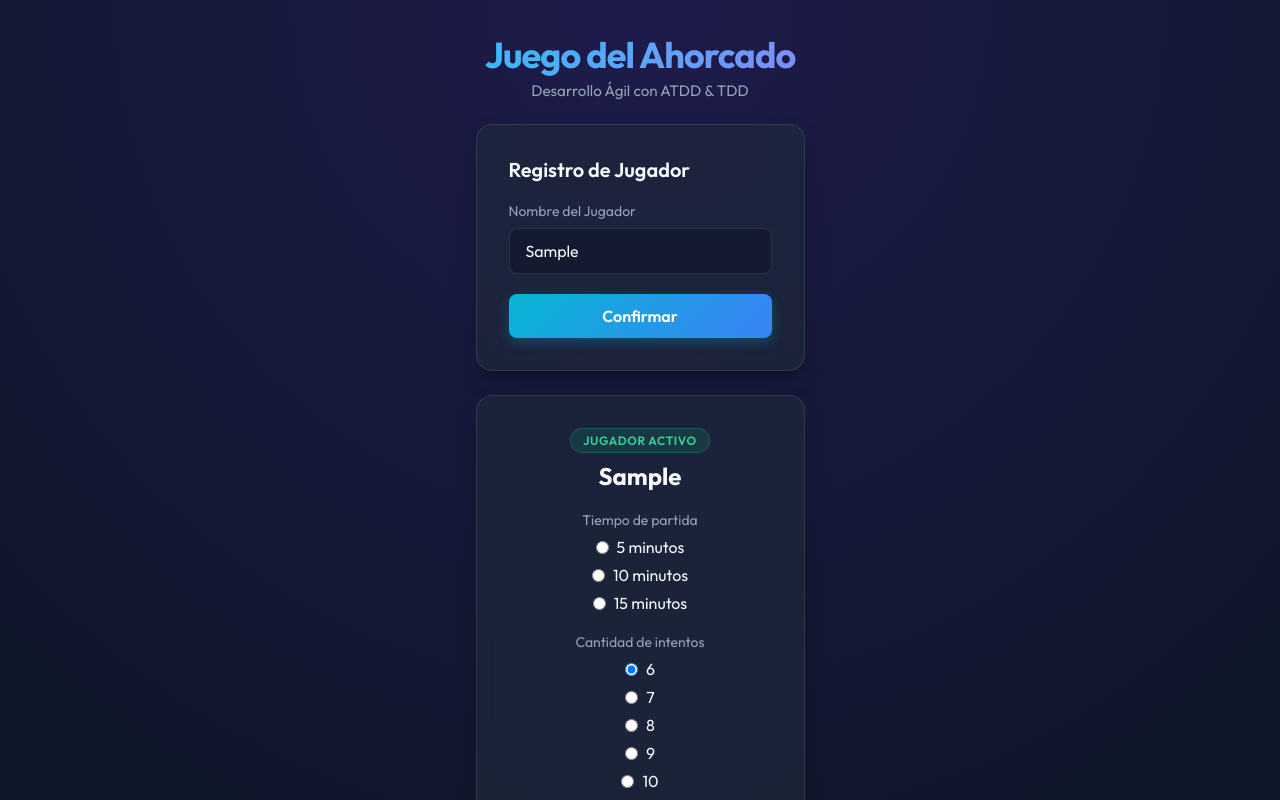
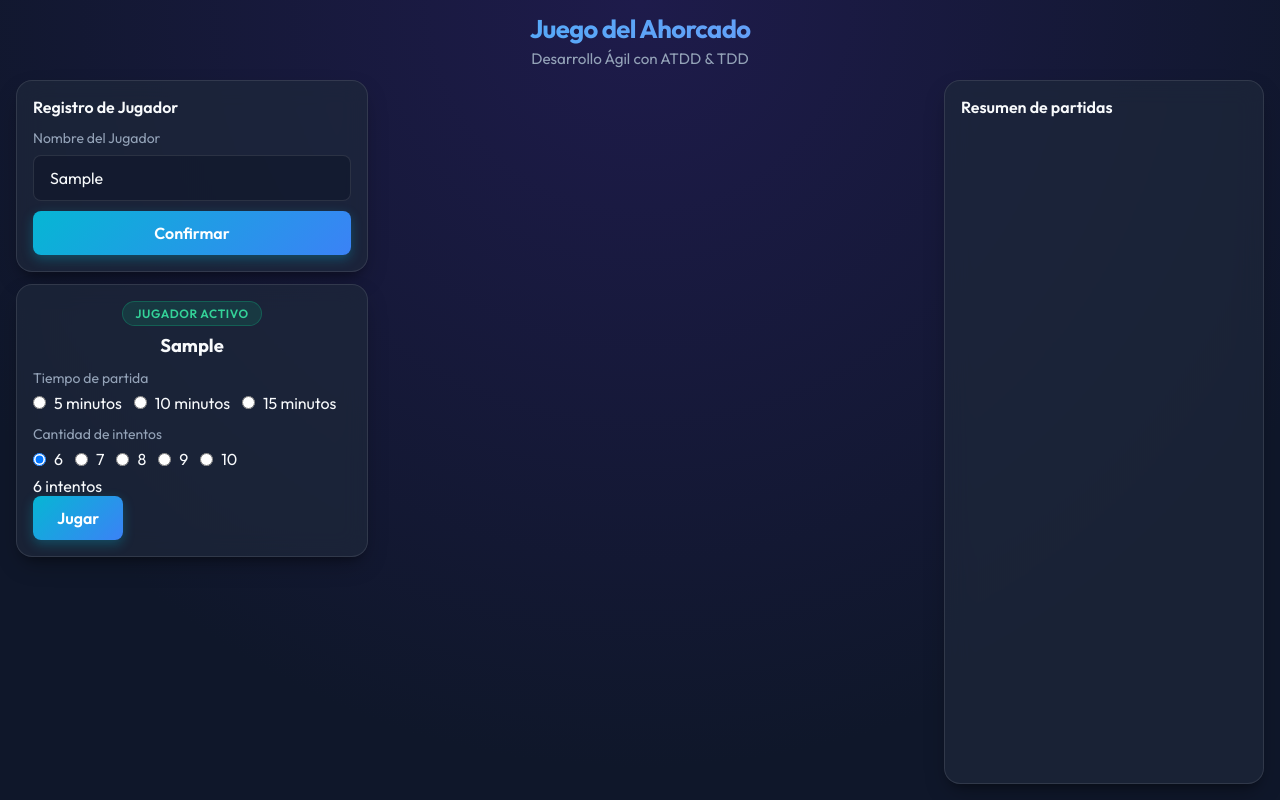
Before and after one commit to estebannbn/tpi-agiles, a React (Vite) app: page / in a window 1280 px wide. Both pictures are taken after typing "Sample" into the empty fields and a click on the button "Confirmar". Shown: the top 800 px of the page. Built offline with nearby package versions, Linux system fonts and the light colour scheme.

Commit message:
REFACTOR: la pantalla usa el ancho y no scrollea

```diff
--- a/src/style.css
+++ b/src/style.css
@@ -20,23 +20,63 @@
   padding: 0;
 }
 
+html,
+body,
+#app {
+  height: 100%;
+  width: 100%;
+}
+
 body {
   font-family: var(--font-family);
   background: radial-gradient(circle at 50% 0%, #1e1b4b 0%, var(--bg-primary) 75%);
   color: var(--text-main);
-  min-height: 100vh;
-  display: flex;
-  justify-content: center;
-  align-items: center;
-  padding: 2rem 1rem;
+  height: 100vh;
+  width: 100vw;
+  overflow: hidden;
 }
 
 .game-container {
   width: 100%;
-  max-width: 520px;
+  height: 100%;
+  display: grid;
+  grid-template-rows: auto minmax(0, 1fr);
+  gap: 0.75rem;
+  padding: 0.75rem 1rem 1rem;
+}
+
+.layout {
+  display: grid;
+  grid-template-columns: minmax(280px, 22rem) minmax(0, 1fr) minmax(240px, 20rem);
+  gap: 0.75rem;
+  min-height: 0;
+}
+
+.columna {
+  min-height: 0;
   display: flex;
   flex-direction: column;
-  gap: 1.5rem;
+  gap: 0.75rem;
+}
+
+.columna-resumen,
+#resumen-card {
+  min-height: 0;
+}
+
+#resumen-card {
+  flex: 1;
+  display: flex;
+  flex-direction: column;
+  overflow: hidden;
+}
+
+.resumen-lista {
+  overflow: auto;
+  min-height: 0;
+  display: flex;
+  flex-direction: column;
+  gap: 0.5rem;
 }
 
 .header {
@@ -44,7 +84,7 @@ body {
 }
 
 .title {
-  font-size: 2.25rem;
+  font-size: 1.6rem;
   font-weight: 700;
   background: linear-gradient(135deg, #38bdf8, #818cf8);
   -webkit-background-clip: text;
@@ -64,7 +104,7 @@ body {
   -webkit-backdrop-filter: blur(12px);
   border: 1px solid var(--border-color);
   border-radius: 1rem;
-  padding: 2rem;
+  padding: 1rem;
   box-shadow: 0 10px 25px -5px rgba(0, 0, 0, 0.3), 0 8px 10px -6px rgba(0, 0, 0, 0.3);
   transition: transform 0.2s ease, box-shadow 0.2s ease;
 }
@@ -75,16 +115,16 @@ body {
 }
 
 .card-title {
-  font-size: 1.25rem;
+  font-size: 1rem;
   font-weight: 600;
-  margin-bottom: 1.25rem;
+  margin-bottom: 0.75rem;
   color: var(--text-main);
 }
 
 .form {
   display: flex;
   flex-direction: column;
-  gap: 1.25rem;
+  gap: 0.6rem;
 }
 
 .field-group {
@@ -177,16 +217,22 @@ body {
 }
 
 .player-heading {
-  font-size: 1.5rem;
+  font-size: 1.15rem;
   color: var(--text-main);
 }
 
 .tiempo-partida {
-  margin-top: 1.25rem;
+  margin-top: 0.75rem;
   display: flex;
   flex-direction: column;
-  gap: 0.5rem;
-  align-items: center;
+  gap: 0.4rem;
+  align-items: stretch;
+}
+
+.opciones {
+  display: flex;
+  flex-wrap: wrap;
+  gap: 0.35rem 0.75rem;
 }
 
 .opcion {
@@ -206,13 +252,13 @@ body {
 }
 
 .reloj {
-  font-size: 2rem;
+  font-size: 1.35rem;
   font-weight: 700;
   letter-spacing: 0.1em;
   color: var(--accent-cyan);
   background: rgba(15, 23, 42, 0.6);
   border: 1px solid var(--accent-glow);
-  padding: 0.5rem 1.5rem;
+  padding: 0.35rem 1rem;
   border-radius: 0.75rem;
   box-shadow: 0 0 15px var(--accent-glow);
 }
--- a/src/ui/App.tsx
+++ b/src/ui/App.tsx
@@ -79,6 +79,8 @@ export function App() {
         <p className="subtitle">Desarrollo Ágil con ATDD & TDD</p>
       </header>
 
+      <div className="layout">
+      <div className="columna columna-config">
       <section className="card" id="registro-card">
         <h2 className="card-title">Registro de Jugador</h2>
         <form id="registro-form" className="form" onSubmit={confirmar}>
@@ -122,6 +124,7 @@ export function App() {
             aria-label="Tiempo de partida"
           >
             <span className="label">Tiempo de partida</span>
+            <div className="opciones">
             {duraciones.map((minutos) => (
               <label className="opcion" key={minutos}>
                 <input
@@ -137,6 +140,7 @@ export function App() {
                 {minutos} minutos
               </label>
             ))}
+            </div>
           </div>
           <div
             className="tiempo-partida"
@@ -144,6 +148,7 @@ export function App() {
             aria-label="Cantidad de intentos"
           >
             <span className="label">Cantidad de intentos</span>
+            <div className="opciones">
             {opcionesIntentos.map((cantidad) => (
               <label className="opcion" key={cantidad}>
                 <input
@@ -157,6 +162,7 @@ export function App() {
                 {cantidad}
               </label>
             ))}
+            </div>
             <span>{intentos} intentos</span>
           </div>
           {tiempo ? (
@@ -178,7 +184,9 @@ export function App() {
           </button>
         </section>
       ) : null}
+      </div>
 
+      <div className="columna columna-partida">
       {juego ? (
         <section className="card" id="tablero-card">
           <h2 className="card-title">Partida</h2>
@@ -229,7 +237,9 @@ export function App() {
           ) : null}
         </section>
       ) : null}
+      </div>
 
+      <div className="columna columna-resumen">
       <section className="card" id="resumen-card">
         <h2 className="card-title">Resumen de partidas</h2>
         <div className="resumen-lista">
@@ -245,6 +255,8 @@ export function App() {
           ))}
         </div>
       </section>
+      </div>
+      </div>
     </div>
   );
 }
```
